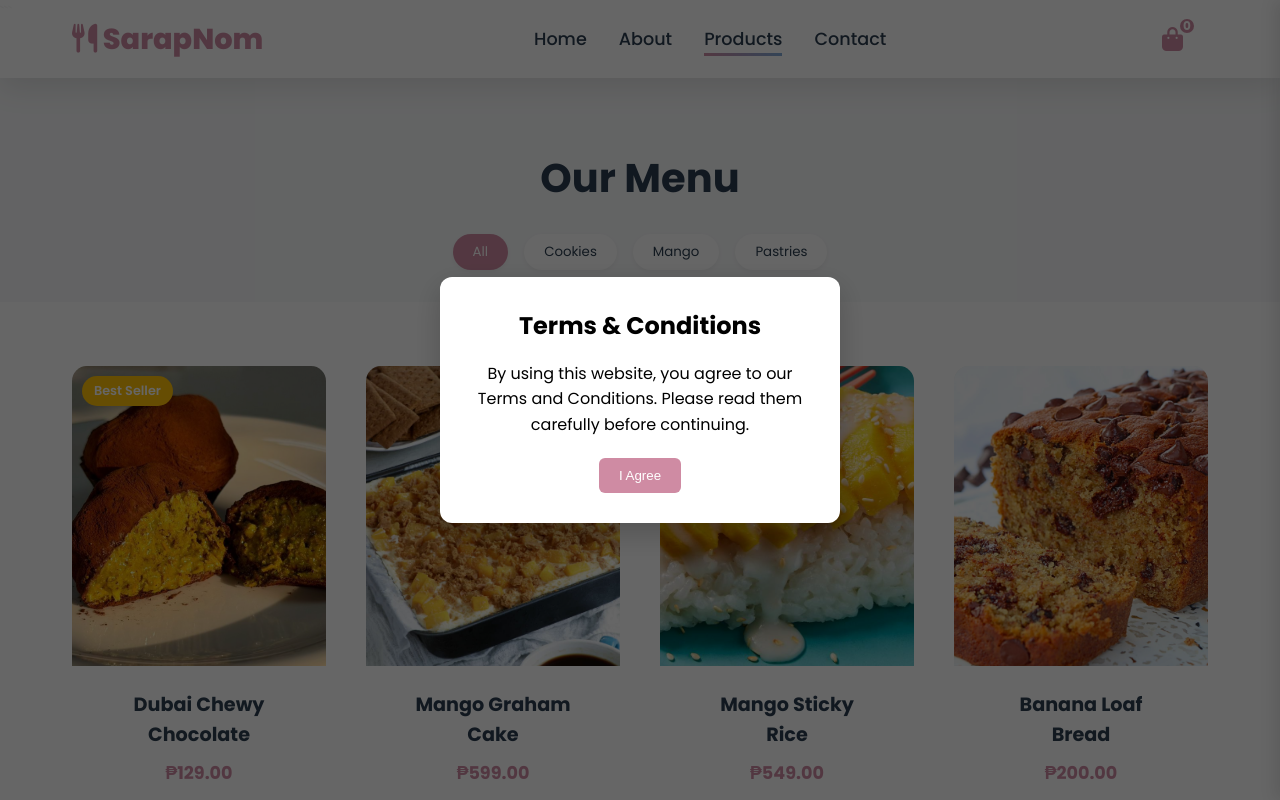
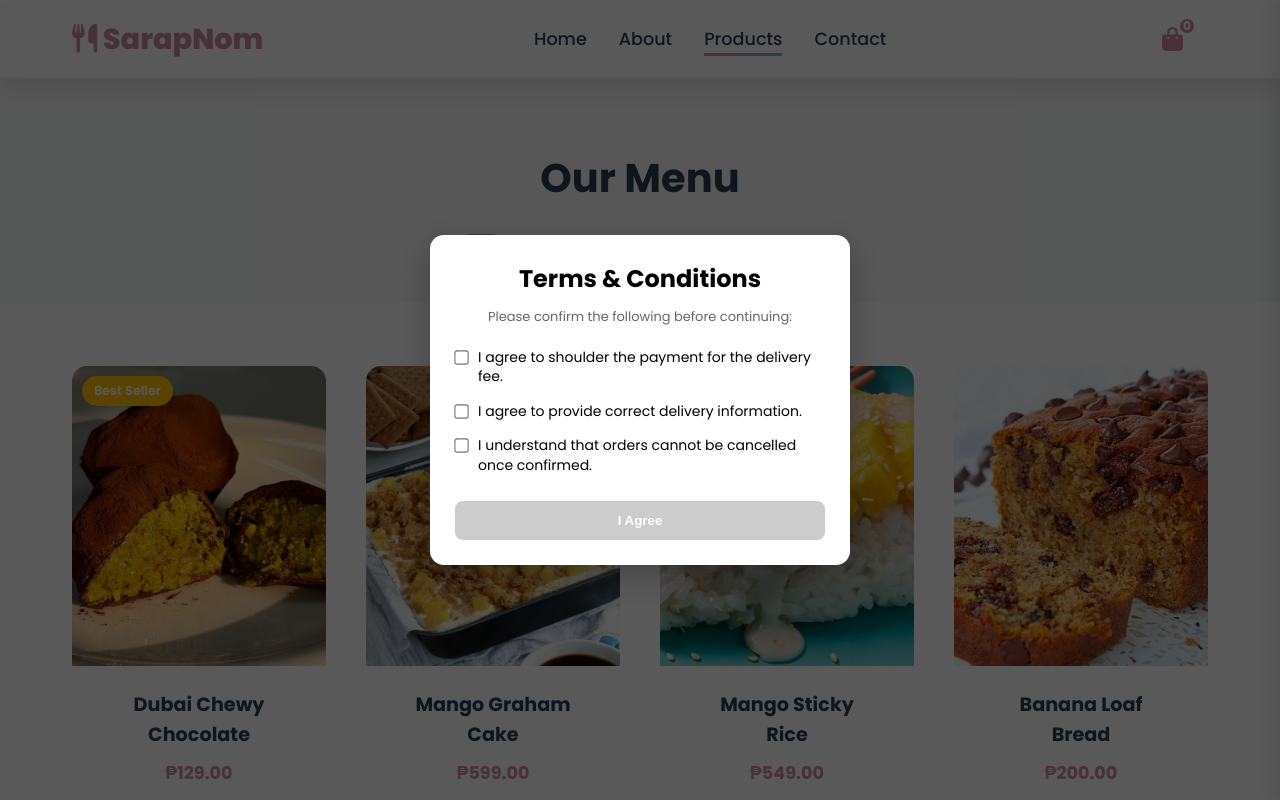
Before and after one commit to urdevdrei/SarapNom, a plain HTML site: page products.html in a window 1280 px wide. Shown: the top 800 px of the page. Drawn offline with Linux system fonts and the light colour scheme.

Commit message:
terms and conditions

```diff
--- a/products.css
+++ b/products.css
@@ -371,47 +371,88 @@
 
 
 
-/* TERMS & CONDITION */
-
+/* BACKDROP */
 .terms-popup {
     position: fixed;
     inset: 0;
     display: flex;
     justify-content: center;
     align-items: center;
+    background: rgba(0, 0, 0, 0.65);
     z-index: 9999;
-    background: rgba(0, 0, 0, 0.6);
-
 }
 
+/* BOX */
 .terms-box {
     background: #fff;
     width: 90%;
-    max-width: 400px;
-    padding: 30px;
-    border-radius: 12px;
+    max-width: 420px;
+    padding: 25px;
+    border-radius: 14px;
+    box-shadow: 0 10px 35px rgba(0,0,0,0.25);
     text-align: center;
-    box-shadow: 0 10px 30px rgba(0,0,0,0.2);
-
 }
 
+/* TITLE */
 .terms-box h2 {
-    margin-bottom: 15px;
+    margin-bottom: 8px;
 }
 
+/* SUBTEXT */
+.terms-subtext {
+    font-size: 13px;
+    color: #666;
+    margin-bottom: 20px;
+}
+
+/* CHECKBOX ROW */
+.terms-item {
+    display: flex;
+    align-items: flex-start;
+    gap: 10px;
+    text-align: left;
+    margin-bottom: 15px;
+    font-size: 14px;
+    line-height: 1.4;
+}
+
+.terms-item input {
+    margin-top: 3px;
+    transform: scale(1.1);
+    cursor: pointer;
+}
+
+.terms-item label {
+    cursor: pointer;
+}
+
+/* BUTTON */
 .terms-box button {
-    margin-top: 20px;
-    padding: 10px 20px;
+    width: 100%;
+    margin-top: 10px;
+    padding: 12px;
     border: none;
     background: #CF8BA3;
     color: white;
-    border-radius: 6px;
+    border-radius: 8px;
     cursor: pointer;
-
+    font-weight: 600;
+    transition: 0.2s ease;
 }
 
 .terms-box button:hover {
     background: #80ABD9;
+}
+
+.terms-box button:disabled {
+    background: #ccc;
+    cursor: not-allowed;
+}
+
+/* disabled state */
+.terms-box button:disabled {
+    background: #ccc;
+    cursor: not-allowed;
 }
 
 #checkout-modal {
--- a/products.html
+++ b/products.html
@@ -165,11 +165,25 @@
 <div class="terms-popup" id="termsPopup">
   <div class="terms-box">
     <h2>Terms & Conditions</h2>
-    <p>
-      By using this website, you agree to our Terms and Conditions.
-      Please read them carefully before continuing.
-    </p>
-    <button id="acceptBtn">I Agree</button>
+
+    <p class="terms-subtext">Please confirm the following before continuing:</p>
+
+    <div class="terms-item">
+      <input type="checkbox" class="terms-check" id="check1">
+      <label for="check1">I agree to shoulder the payment for the delivery fee.</label>
+    </div>
+
+    <div class="terms-item">
+      <input type="checkbox" class="terms-check" id="check2">
+      <label for="check2">I agree to provide correct delivery information.</label>
+    </div>
+
+    <div class="terms-item">
+      <input type="checkbox" class="terms-check" id="check3">
+      <label for="check3">I understand that orders cannot be cancelled once confirmed.</label>
+    </div>
+
+    <button id="acceptBtn" disabled>I Agree</button>
   </div>
 </div>
 
--- a/script.js
+++ b/script.js
@@ -167,11 +167,27 @@ function removeItem(id) {
     updateCartUI();
 }
 
-// TERMS AND CONDITION
+const acceptBtn = document.getElementById("acceptBtn");
+const checks = document.querySelectorAll(".terms-check");
 
-document.getElementById("acceptBtn").addEventListener("click", function() {
+function validateChecks() {
+    let allChecked = true;
+
+    checks.forEach(cb => {
+        if (!cb.checked) {
+            allChecked = false;
+        }
+    });
+
+    acceptBtn.disabled = !allChecked;
+}
+
+checks.forEach(cb => {
+    cb.addEventListener("change", validateChecks);
+});
+
+acceptBtn.addEventListener("click", function () {
     document.getElementById("termsPopup").style.display = "none";
-
 });
 
 // --- CHECKOUT LOGIC ---
```
